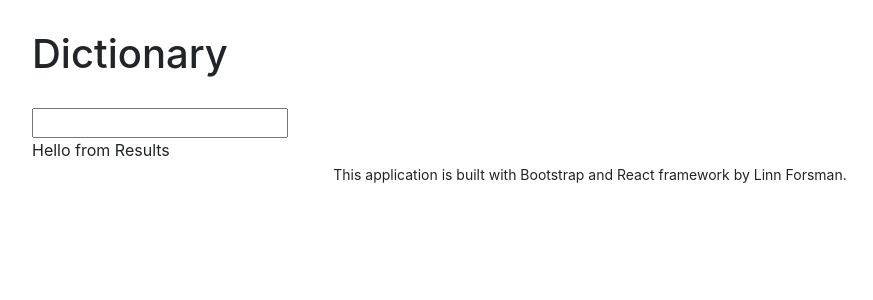
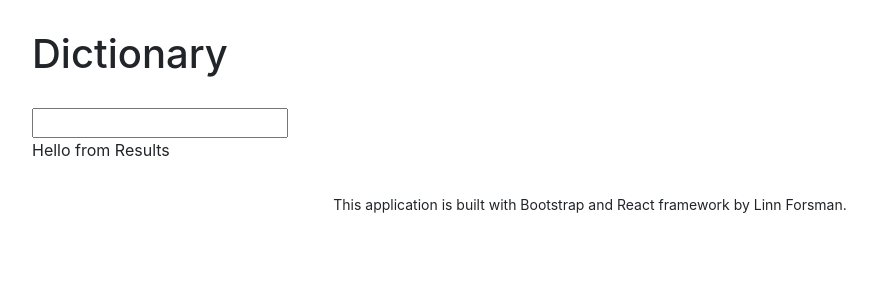
Before and after one commit to linnforsman/dictionary-project, a React (Create React App) app: page / in a window 1280 px wide. Shown: the top 300 px of the page, without its empty margins (50-923 px from the left). Built offline with nearby package versions, Linux system fonts and the light colour scheme.

Commit message:
deleted logo import + the styling

```diff
--- a/src/App.css
+++ b/src/App.css
@@ -2,13 +2,7 @@
   margin: 30px 0;
 }
 
-.App-logo {
-  max-width: 200px;
-  display: block;
-  margin: 0 auto;
-}
-
 .App-footer {
   text-align: center;
-  margin-top: 30px 0;
+  margin-top: 30px
 }
--- a/src/App.js
+++ b/src/App.js
@@ -1,4 +1,3 @@
-import logo from "./shecodes.png";
 import "./App.css";
 import Dictionary from "./Dictionary";
 
```
